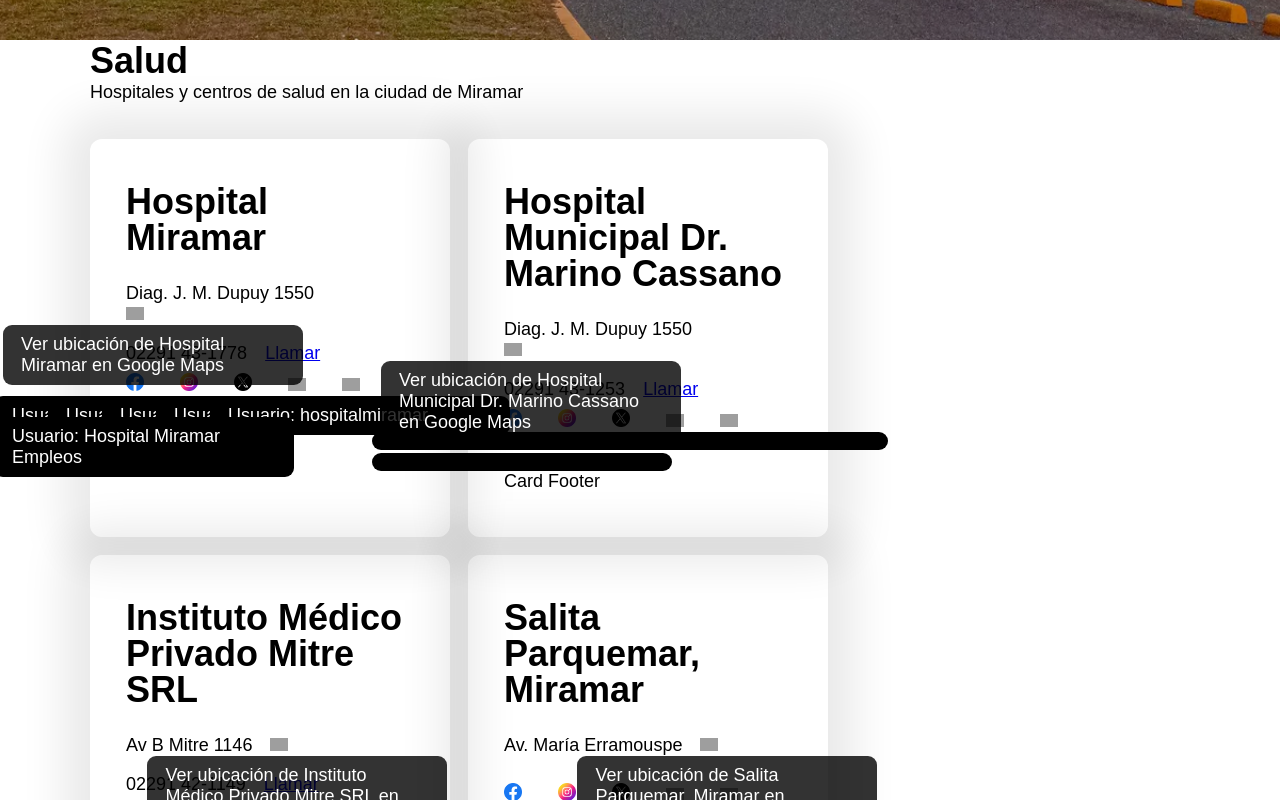
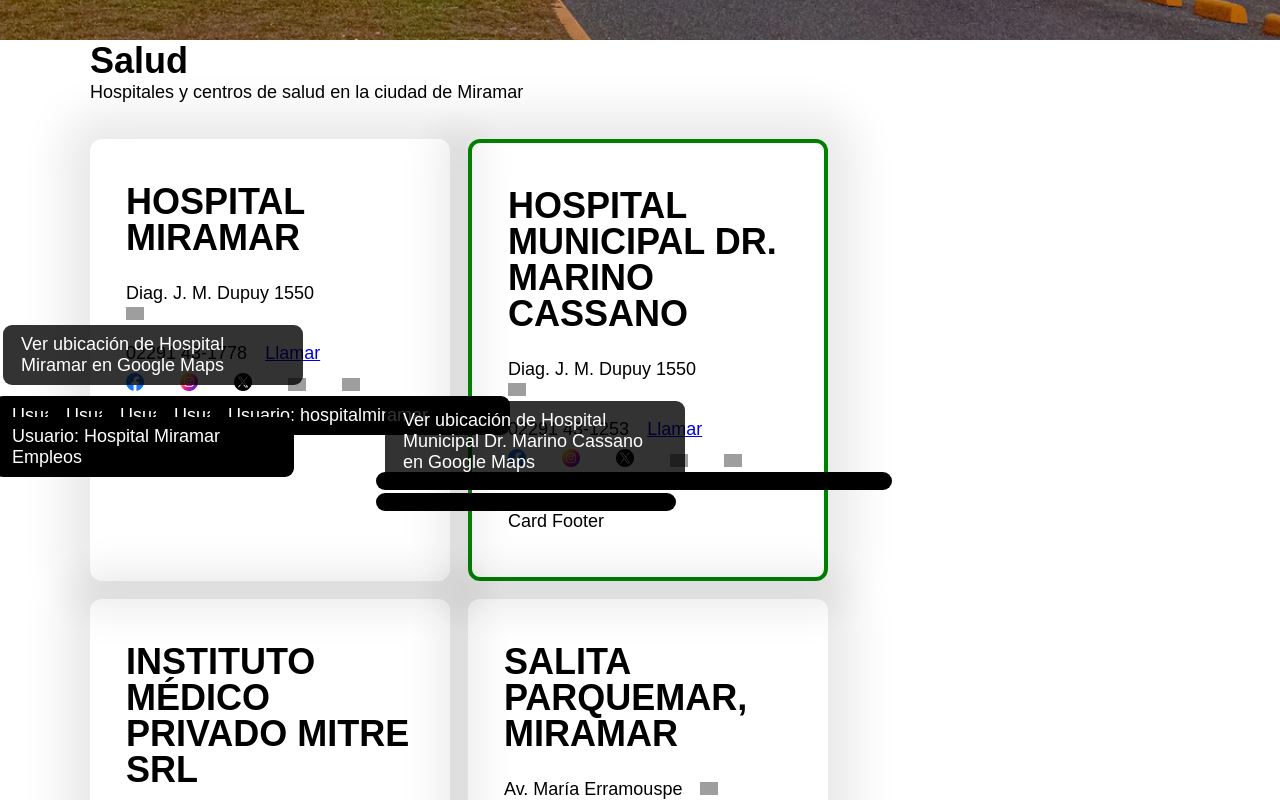
Before and after one commit to ulisesbasualdo/CENTRALCITY, an Angular app: page / in a window 1280 px wide. Shown: the part 760-1560 px from the top of the page. Built offline with nearby package versions, Linux system fonts and the light colour scheme; grey boxes are pictures that could not be loaded; a web font is replaced by a local one.

Commit message:
agrega signals

```diff
--- a/public/json/data/remises.json
+++ b/public/json/data/remises.json
@@ -72,6 +72,7 @@
     },
     {
       "name": "Remis Sur",
+      "newCard": true,
       "location": {
         "address": "Calle 23 2225",
         "googleMapsLink": "https://g.co/kgs/zt1jGdy"
--- a/public/json/data/salud.json
+++ b/public/json/data/salud.json
@@ -72,6 +72,7 @@
     },
     {
       "name": "Hospital Municipal Dr. Marino Cassano",
+      "newCard": true,
       "location": {
         "address": "Diag. J. M. Dupuy 1550",
         "googleMapsLink": "https://g.co/kgs/sNjAaj8"
--- a/src/app/atomic-ui/molecules/card/card.component.scss
+++ b/src/app/atomic-ui/molecules/card/card.component.scss
@@ -3,7 +3,6 @@
   -webkit-box-shadow: 0px 0px 45px 26px rgba(0, 0, 0, 0.09);
   -moz-box-shadow: 0px 0px 45px 26px rgba(0, 0, 0, 0.09);
   box-shadow: 0 0 45px 26px #00000017;
-  width: 100%;
   padding: 2em;
   width: 20em;
   height: 100%;
@@ -28,8 +27,6 @@
   padding-block: 0.5em;
 }
 
-@media (max-width: 768px) {
-  .card {
-    width: 100%;
-  }
+.new-card {
+  border: 0.25em solid green;
 }
--- a/src/app/atomic-ui/molecules/card/card.component.ts
+++ b/src/app/atomic-ui/molecules/card/card.component.ts
@@ -1,15 +1,16 @@
-import { Component, Input } from '@angular/core';
+import { Component, computed, HostBinding, input, Input, ViewEncapsulation } from '@angular/core';
 
 @Component({
   selector: 'app-card',
   standalone: true,
   imports: [],
   template: `
-      <div class="card">
+      <div class="card"
+      [class.new-card]="isNewCard()">
         <div class="card-header">
-          <h2 class="title">{{ title }}</h2>
-          <p>{{ subtitle }}</p>
-          <p>{{ subtitleWarning }}</p>
+          @if(title()){<h2 class="title">{{ superTitle() }}</h2>}
+          @if(subtitle()){<p>{{ subtitle() }}</p>}
+          @if(subtitleWarning()) {<p>{{ subtitleWarning() }}</p>}
         </div>
         <div class="card-body">
           <ng-content select="[cardBody]"></ng-content>
@@ -22,7 +23,18 @@ import { Component, Input } from '@angular/core';
   styleUrls: ['./card.component.scss'],
 })
 export class CardComponent {
-  @Input() title!: string;
-  @Input() subtitle!: string;
-  @Input() subtitleWarning!: string;
+
+  public title = input<string>();
+  public superTitle = computed(() => this.title()?.toLocaleUpperCase());
+  public isNewCard = input<boolean>();
+  public subtitle = input<string>();
+  public subtitleWarning = input<string>();
+
+
+  // public isNewCard = input ( false, {
+  //   transform: (value: boolean | string ) =>
+  //     typeof value === 'string' ? value === '' : value,
+  //   }
+  // );
+
 }
--- a/src/app/atomic-ui/pages/page-landing/page-landing.component.ts
+++ b/src/app/atomic-ui/pages/page-landing/page-landing.component.ts
@@ -10,16 +10,7 @@ import { DataService } from '../../../core/services/data.service';
   template: `
       <app-template-landing [data]="data" />
   `,
-  styles: `
-  .container{
-    display: flex;
-    gap: 1em;
-    justify-content: center;
-    align-items: stretch;
-    flex-wrap: wrap;
-    margin-top: 2rem;
-  }
-  `,
+  styles: ``,
 })
 export default class PageLandingComponent implements OnInit {
 
--- a/src/app/atomic-ui/templates/template-landing/template-landing.component.ts
+++ b/src/app/atomic-ui/templates/template-landing/template-landing.component.ts
@@ -26,7 +26,10 @@ import { IconDropdownComponent } from '../../molecules/icon-dropdown/icon-dropdo
           <div class="container">
             @if(item.dataItems){
               @for(dataItem of item.dataItems; track dataItem){
-                <app-card title="{{ dataItem.name }}">
+                <app-card
+                [isNewCard]=dataItem.newCard
+                [title]=dataItem.name
+                >
                   <div cardBody class="inline-block">
                     <div>
                       @if(dataItem.location){
--- a/src/app/core/interfaces/i-data.ts
+++ b/src/app/core/interfaces/i-data.ts
@@ -8,6 +8,7 @@ export interface IData {
 
 export interface IDataItem {
   name: string;
+  newCard: boolean;
   location: {
     address: string;
     googleMapsLink: string;
```
Also changed, not shown: src/app/core/styles/styles.scss (line endings or trailing spaces).
